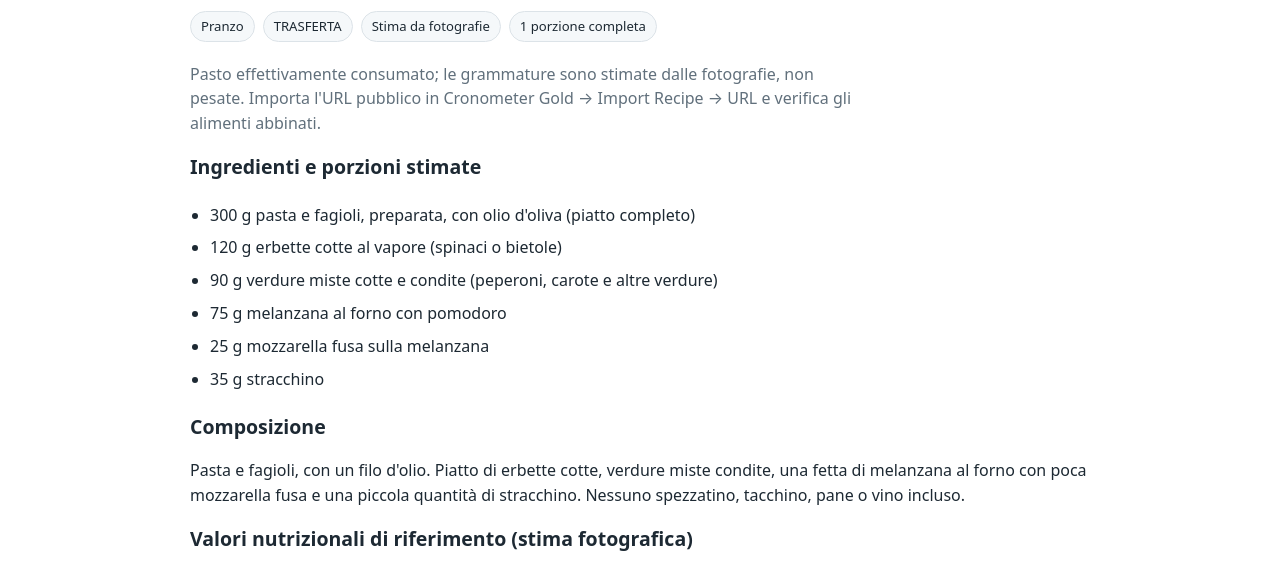
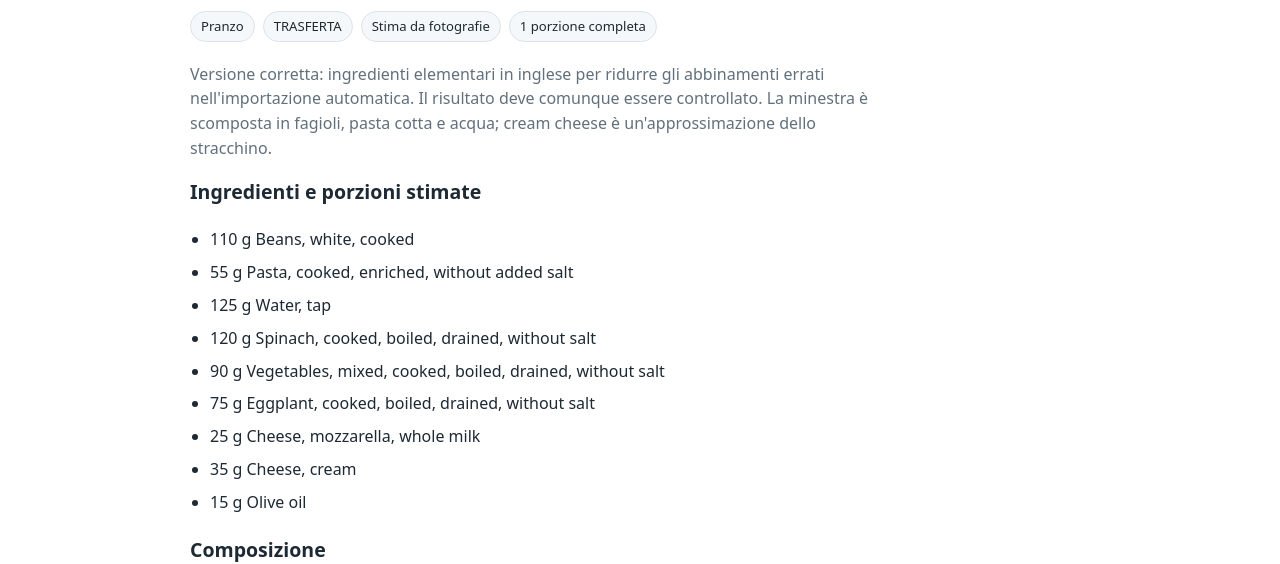
Before and after one commit to lucacozzolino973/jacklete-recipes, a plain HTML site: page ricette/pranzo_trasferta_pasta_fagioli_verdure.html in a window 1280 px wide. Shown: the part 237-801 px from the top of the page. Drawn offline with Linux system fonts and the light colour scheme.

Commit message:
Improve Cronometer matching using atomic English food names and cooked pasta

```diff
--- a/ricette/pranzo_trasferta_pasta_fagioli_verdure.html
+++ b/ricette/pranzo_trasferta_pasta_fagioli_verdure.html
@@ -2,21 +2,14 @@
 <html lang="it"><head><meta charset="utf-8"><meta name="viewport" content="width=device-width, initial-scale=1">
 <title>Pranzo in trasferta | Pasta e fagioli, verdure e formaggi | Jacklete Ricette</title><meta name="description" content="Pranzo Jacklete da foto: pasta e fagioli, verdure, melanzana, mozzarella e stracchino.">
 <link rel="stylesheet" href="../assets/style.css">
-<script type="application/ld+json">{"@context":"https://schema.org","@type":"Recipe","name":"Pranzo in trasferta | Pasta e fagioli, verdure e formaggi","description":"Pranzo Jacklete in viaggio, ricostruito da fotografie. Tutte le quantità e i valori nutrizionali sono stime e vanno controllati in Cronometer.","recipeCategory":"Pranzo","recipeYield":"1 serving","recipeIngredient":["300 g pasta e fagioli, preparata, con olio d'oliva (piatto completo)","120 g erbette cotte al vapore (spinaci o bietole)","90 g verdure miste cotte e condite (peperoni, carote e altre verdure)","75 g melanzana al forno con pomodoro","25 g mozzarella fusa sulla melanzana","35 g stracchino"],"recipeInstructions":[{"@type":"HowToStep","text":"Pranzo consumato: una porzione di pasta e fagioli con un filo d'olio; piatto di erbette cotte, verdure miste, melanzana al forno con mozzarella e una piccola porzione di stracchino. Non è una ricetta di preparazione domestica, ma un pasto composto."}],"nutrition":{"@type":"NutritionInformation","calories":"675 calories","proteinContent":"30 g","carbohydrateContent":"68 g","fatContent":"32 g"}}</script>
+<script type="application/ld+json">{"@context":"https://schema.org","@type":"Recipe","name":"Pranzo in trasferta | Pasta e fagioli, verdure e formaggi","description":"Stima fotografica: ingredienti elementari in inglese per migliorare l'abbinamento automatico. Controllare ogni ingrediente in Cronometer. Formaggio cremoso è un sostituto approssimativo dello stracchino.","recipeCategory":"Pranzo","recipeYield":"1 serving","recipeIngredient":["110 g Beans, white, cooked","55 g Pasta, cooked, enriched, without added salt","125 g Water, tap","120 g Spinach, cooked, boiled, drained, without salt","90 g Vegetables, mixed, cooked, boiled, drained, without salt","75 g Eggplant, cooked, boiled, drained, without salt","25 g Cheese, mozzarella, whole milk","35 g Cheese, cream","15 g Olive oil"],"recipeInstructions":[{"@type":"HowToStep","text":"Pasto ricostruito da fotografie: pasta e fagioli (110 g fagioli cotti, 55 g pasta cotta, 125 g acqua), verdure cotte, melanzana con mozzarella, stracchino approssimato con cream cheese, olio totale stimato 15 g. Non è una preparazione domestica."}]}</script>
 </head><body><div class="top"><div class="in">JACKLETE / Ricette per Cronometer</div></div>
 <main><div class="crumb"><a href="../index.html">← Tutte le ricette</a></div>
 <h1>Pranzo in trasferta | Pasta e fagioli, verdure e formaggi</h1>
 <div class="chips"><span class="chip">Pranzo</span><span class="chip">TRASFERTA</span><span class="chip">Stima da fotografie</span><span class="chip">1 porzione completa</span></div>
-<p class="subtitle">Pasto effettivamente consumato; le grammature sono stimate dalle fotografie, non pesate. Importa l'URL pubblico in Cronometer Gold → Import Recipe → URL e verifica gli alimenti abbinati.</p>
-<h2>Ingredienti e porzioni stimate</h2><ul class="ingredients"><li>300 g pasta e fagioli, preparata, con olio d'oliva (piatto completo)</li>
-<li>120 g erbette cotte al vapore (spinaci o bietole)</li>
-<li>90 g verdure miste cotte e condite (peperoni, carote e altre verdure)</li>
-<li>75 g melanzana al forno con pomodoro</li>
-<li>25 g mozzarella fusa sulla melanzana</li>
-<li>35 g stracchino</li></ul>
+<p class="subtitle">Versione corretta: ingredienti elementari in inglese per ridurre gli abbinamenti errati nell'importazione automatica. Il risultato deve comunque essere controllato. La minestra è scomposta in fagioli, pasta cotta e acqua; cream cheese è un'approssimazione dello stracchino.</p>
+<h2>Ingredienti e porzioni stimate</h2><ul class="ingredients"><li>110 g Beans, white, cooked</li><li>55 g Pasta, cooked, enriched, without added salt</li><li>125 g Water, tap</li><li>120 g Spinach, cooked, boiled, drained, without salt</li><li>90 g Vegetables, mixed, cooked, boiled, drained, without salt</li><li>75 g Eggplant, cooked, boiled, drained, without salt</li><li>25 g Cheese, mozzarella, whole milk</li><li>35 g Cheese, cream</li><li>15 g Olive oil</li></ul>
 <h2>Composizione</h2><p>Pasta e fagioli, con un filo d'olio. Piatto di erbette cotte, verdure miste condite, una fetta di melanzana al forno con poca mozzarella fusa e una piccola quantità di stracchino. Nessuno spezzatino, tacchino, pane o vino incluso.</p>
-<h2>Valori nutrizionali di riferimento (stima fotografica)</h2>
-<table><tbody><tr><td>Energia</td><td class="num">675 kcal</td></tr><tr><td>Proteine</td><td class="num">30 g</td></tr><tr><td>Carboidrati</td><td class="num">68 g</td></tr><tr><td>Grassi</td><td class="num">32 g</td></tr></tbody></table>
-<p class="info"><strong>Incertezza:</strong> intervallo orientativo 550–800 kcal, principalmente per pasta/fagioli, olio e formaggi. Le cifre dei singoli ingredienti non garantiscono una somma esatta dopo l'importazione: Cronometer ricalcola dai propri database. Conferma alimento cotto, condimento e porzioni prima di salvare.</p>
+<h2>Valori nutrizionali</h2><p>La stima fotografica precedente era circa 675 kcal, 30 g proteine, 68 g carboidrati, 32 g grassi. Non è un totale verificato: Cronometer deve ricalcolare dai singoli alimenti abbinati. I pesi della minestra sono stimati.</p><p class="info"><strong>Incertezza:</strong> intervallo orientativo 550–800 kcal, principalmente per pasta/fagioli, olio e formaggi. Le cifre dei singoli ingredienti non garantiscono una somma esatta dopo l'importazione: Cronometer ricalcola dai propri database. Conferma alimento cotto, condimento e porzioni prima di salvare.</p>
 <footer>Jacklete · ricetta personale ricostruita dalle fotografie del pranzo. Nessun dato medico pubblicato.</footer>
 </main></body></html>
```
